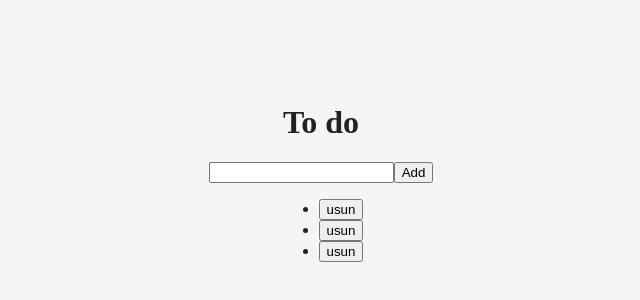
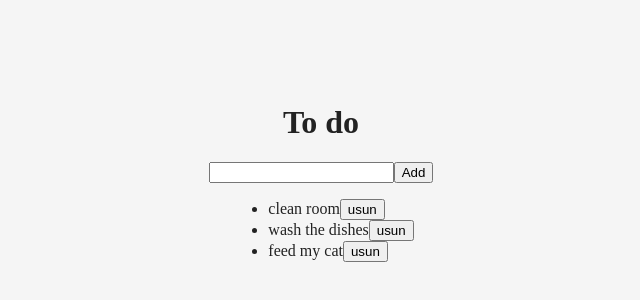
Before and after one commit to och-karr/zadanie_16_6, a React app: page / in a window 1280 px wide. Shown: the part 228-528 px from the top of the page, without its empty margins (327-967 px from the left). Built offline with nearby package versions, Linux system fonts and the light colour scheme.

Commit message:
Add function works

```diff
--- a/src/components/Todo.js
+++ b/src/components/Todo.js
@@ -3,7 +3,7 @@ import React from 'react';
 
 const Todo = (props) => (
   <li className="Todo">
-    <span className="Todo_text">{props.text}</span>
+    <span className="Todo_text">{props.name}</span>
     <span className="Todo_delete_button" onClick={() => props.removeTodo(props.id)} ><button>usun</button></span>
   </li>
 );
```
Also changed, not shown: 2 other files (tests, documents, lock files or other folders).
